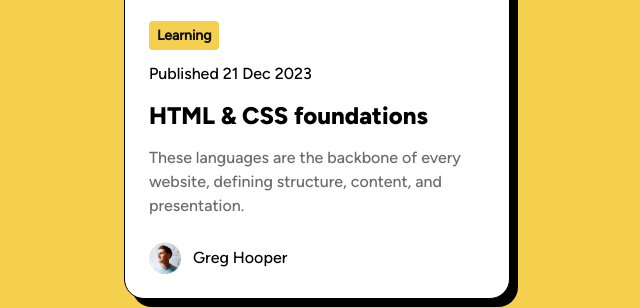
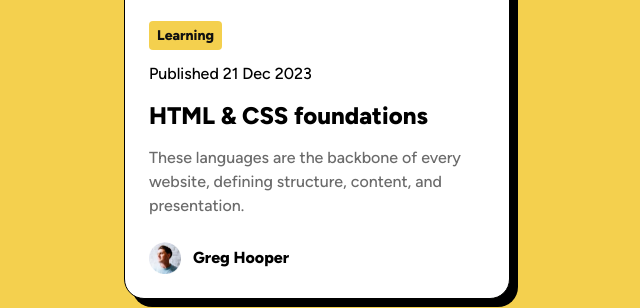
Before and after one commit to juniorpo/softporr-frontend-mentor, a plain HTML site: page blog-preview-card-main/index.html in a window 1280 px wide. Shown: the part 309-617 px from the top of the page, 323-963 px from the left. Drawn offline with Linux system fonts and the light colour scheme.

Commit message:
FIxed problem list [Blog preview card]
fixed 1 warning and update code

```diff
--- a/blog-preview-card-main/index.html
+++ b/blog-preview-card-main/index.html
@@ -10,8 +10,8 @@
   <title>Frontend Mentor | Blog preview card</title>
 </head>
 <body>
-  <h1 class="sr-only">Blog preview card</h1>
   <main>
+    <h1 class="sr-only">Blog preview card</h1>
     <section class="card">
       <div class="primary__card">
         <div class="image__element">
@@ -31,7 +31,7 @@
         </p>
         <div class="profile__element">
           <img src="assets/images/image-avatar.webp" class="profile__element--image" alt="Profile" />
-          <span>Greg Hooper</span>
+          <span class="profile__element--name">Greg Hooper</span>
         </div>
       </div>
     </section>
--- a/blog-preview-card-main/style.css
+++ b/blog-preview-card-main/style.css
@@ -17,8 +17,6 @@
 @font-face {
     font-family: 'Text Preset 1';
     src: url('assets/fonts/static/Figtree-ExtraBold.ttf') format('truetype');
-    font-weight: bold;
-    font-size: 1.5rem;
 }
 
 @font-face {
@@ -28,12 +26,7 @@
 
 @font-face {
     font-family: 'Text Preset 3';
-    src: url('assets/fonts/static/Figtree-Medium.ttf') format('truetype');
-}
-
-@font-face {
-    font-family: 'Text Preset 3 (Bold)';
-    src: url('assets/fonts/static/Figtree-Medium.ttf') format('truetype');
+    src: url('assets/fonts/static/Figtree-ExtraBold.ttf') format('truetype');
 }
 
 * {
@@ -69,13 +62,17 @@ body {
     display: inline-flex;
 }
 .tag--learning {
-    font-family: 'Text Preset 3 (Bold)', sans-serif;
+    font-family: 'Text Preset 3', sans-serif;
+    font-weight: bold;
+    font-size: 1.5rem;
     background-color: var(--yellow);
     padding: var(--spacing-50) var(--spacing-100);
     border-radius: var(--spacing-50);
     font-size: 0.875rem;
     font-weight: bold;
-    color: var(--gray-950)
+    color: var(--gray-950);
+    line-height: 150%;
+    letter-spacing: 0;
 }
 .public__element {
     padding: 0;
@@ -97,14 +94,17 @@ body {
 .profile__element {
     display: inline-flex;
     align-items: center;
-    font-family: 'Text Present 3 (Bold)', sans-serif;
-    font-size: 1rem;
     margin: var(--spacing-300) 0;
 }
 .profile__element--image {
     width: 2rem;
     height: 2rem;
     margin: 0 var(--spacing-150) 0 0
+}
+.profile__element--name {
+    font-family: 'Text Preset 3', sans-serif;
+    font-size: 1rem;
+    font-weight: bold;
 }
 .primary__card {
     display: flex;
```
